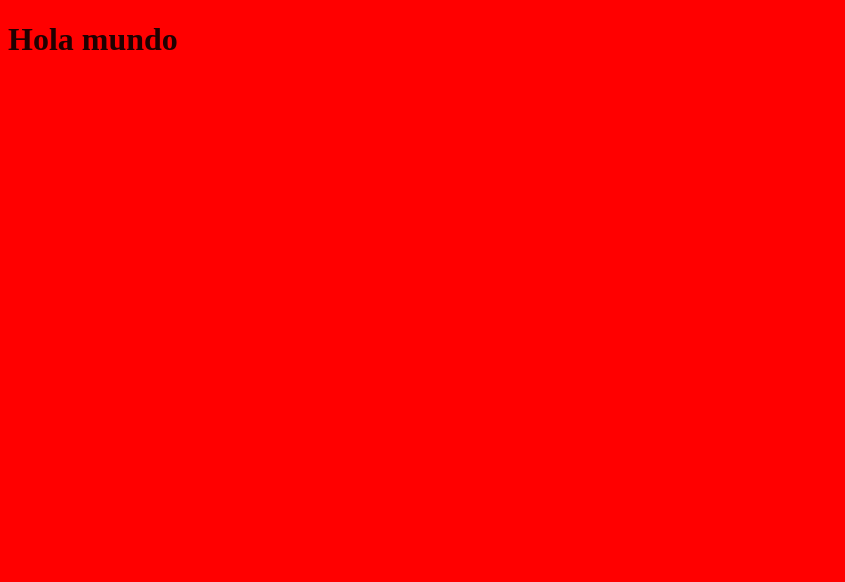
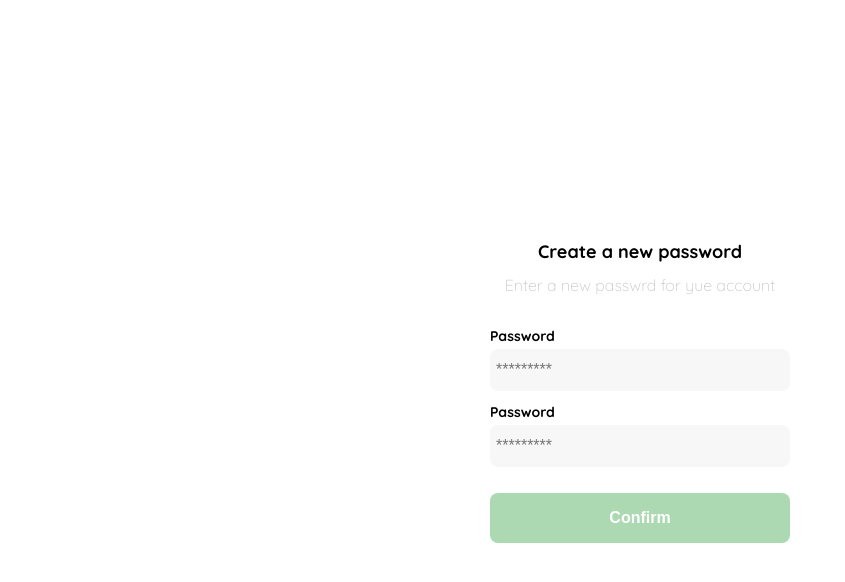
Before and after one commit to castanedaLuis/Eccomerce_React.js, a React app: page / in a window 1280 px wide. Shown: the top 582 px of the page, without its empty margins (0-845 px from the left). Built offline with nearby package versions, Linux system fonts and the light colour scheme.

Commit message:
Estilos en los componentes de React

```diff
--- a/public/index.html
+++ b/public/index.html
@@ -5,6 +5,9 @@
     <meta charset="UTF-8">
     <meta http-equiv="X-UA-Compatible" content="IE=edge">
     <meta name="viewport" content="width=device-width, initial-scale=1.0">
+    <link rel="preconnect" href="https://fonts.googleapis.com">
+    <link rel="preconnect" href="https://fonts.gstatic.com" crossorigin>
+    <link href="https://fonts.googleapis.com/css2?family=Quicksand:wght@300;500;700&display=swap" rel="stylesheet">
     <title>React shop</title>
 </head>
 
--- a/src/components/App.jsx
+++ b/src/components/App.jsx
@@ -1,10 +1,14 @@
 import React from 'react'
-import '../styles/global.scss'
+import '../styles/global.css'
+import Layout from '../containers/Layout'
+import Login from '../containers/Login'
 
 function App() {
   return (
     <>
-        <h1>Hola mundo</h1>
+      <Layout>
+        <Login />
+      </Layout>
     </>
   )
 }
--- /dev/null
+++ b/src/containers/Layout.jsx
@@ -0,0 +1,13 @@
+import React, { Children } from 'react'
+
+function Layout({children}) {
+  return (
+    <>
+    <div className='Layout'>
+        {children}
+    </div>
+    </>
+  )
+}
+
+export default Layout
--- /dev/null
+++ b/src/containers/Login.jsx
@@ -0,0 +1,30 @@
+import React from 'react'
+import '../styles/Login.scss'
+
+
+function Login() {
+    return (
+        <>
+        <div className="login">
+            <div className="form-container">
+                <img src="./logos/logo_yard_sale.svg" alt="logo" className="logo" />
+
+                <h1 className="title">Create a new password</h1>
+                <p className="subtitle">Enter a new passwrd for yue account</p>
+
+                <form action="/" className="form">
+                    <label htmlFor="password" className="label">Password</label>
+                    <input type="password" id="password" placeholder="*********" className="input input-password" />
+
+                    <label htmlFor="new-password" className="label">Password</label>
+                    <input type="password" id="new-password" placeholder="*********" className="input input-password" />
+
+                    <input type="submit" value="Confirm" className="primary-button login-button" />
+                </form>
+            </div>
+        </div>
+    </>
+  )
+}
+
+export default Login
--- /dev/null
+++ b/src/styles/Login.scss
@@ -0,0 +1,70 @@
+@use 'vars';
+
+.login {
+	width: 100%;
+	height: 100vh;
+	display: grid;
+	place-items: center;
+}
+.form-container {
+	display: grid;
+	grid-template-rows: auto 1fr auto;
+	width: 300px;
+}
+.logo {
+	width: 150px;
+	margin-bottom: 48px;
+	justify-self: center;
+	display: none;
+}
+.title {
+	font-size: var(--lg);
+	margin-bottom: 12px;
+	text-align: center;
+}
+.subtitle {
+	color: var(--very-light-pink);
+	font-size: var(--md);
+	font-weight: 300;
+	margin-top: 0;
+	margin-bottom: 32px;
+	text-align: center;
+}
+.form {
+	display: flex;
+	flex-direction: column;
+}
+.label {
+	font-size: var(--sm);
+	font-weight: bold;
+	margin-bottom: 4px;
+}
+.input {
+	background-color: var(--text-input-field);
+	border: none;
+	border-radius: 8px;
+	height: 30px;
+	font-size: var(--md);
+	padding: 6px;
+	margin-bottom: 12px;
+}
+.primary-button {
+	background-color: var(--hospital-green);
+	border-radius: 8px;
+	border: none;
+	color: var(--white);
+	width: 100%;
+	cursor: pointer;
+	font-size: var(--md);
+	font-weight: bold;
+	height: 50px;
+}
+.login-button {
+	margin-top: 14px;
+	margin-bottom: 30px;
+}
+@media (max-width: 640px) {
+	.logo {
+		display: block;
+	}
+}
--- /dev/null
+++ b/src/styles/_vars.scss
@@ -0,0 +1,10 @@
+:root {
+	--white: #FFFFFF;
+	--black: #000000;
+	--very-light-pink: #C7C7C7;
+	--text-input-field: #F7F7F7;
+	--hospital-green: #ACD9B2;
+	--sm: 14px;
+	--md: 16px;
+	--lg: 18px;
+}
--- /dev/null
+++ b/src/styles/global.css
@@ -0,0 +1,4 @@
+body {
+	margin: 0;
+	font-family: 'Quicksand', sans-serif;
+}
--- a/src/styles/global.scss
+++ /dev/null
@@ -1,7 +0,0 @@
-$base-color:#ff0000;
-$color:rgba(black,0.88);
-
-body {
-    background-color: $base-color;
-    color: $color;
-}
--- a/webpack.config.js
+++ b/webpack.config.js
@@ -30,7 +30,7 @@
 				]
 			},
 			{
-				test: /\.s[ac]ss$/i,
+				test: /\.(css|scss)$/,
 				use: [
 					"style-loader",
 					"css-loader",
```
